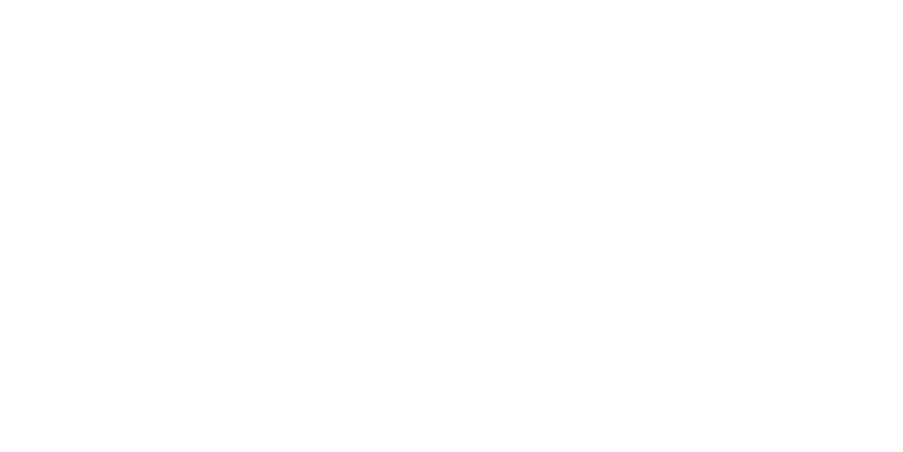
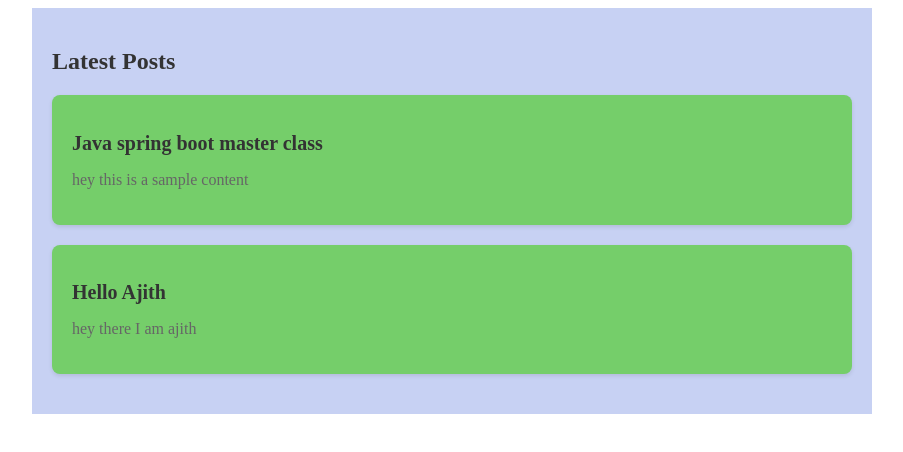
Before and after one commit to Ajithkrkd/react-redux, a React (Vite) app: page / in a window 1280 px wide. Shown: the top 452 px of the page, without its empty margins (188-1091 px from the left). Built offline with nearby package versions, Linux system fonts and the light colour scheme.

Commit message:
posts listed

```diff
--- a/src/App.jsx
+++ b/src/App.jsx
@@ -1,6 +1,7 @@
 
 
 import './App.css'
+import PostsList from './features/posts/PostsList'
 
 function App() {
 
@@ -8,7 +9,7 @@
   return (
     <>
       <main>
-
+        <PostsList/>
       </main>
     </>
   )
--- a/src/app/store.js
+++ b/src/app/store.js
@@ -1,8 +1,9 @@
 import {configureStore} from "@reduxjs/toolkit";
+import postsReducer from "../features/posts/postsSlice";
 
 export const store = configureStore({
 
         reducer:{
-
+            posts:postsReducer
         }
     });
--- /dev/null
+++ b/src/features/posts/PostsList.jsx
@@ -0,0 +1,23 @@
+import { useSelector } from "react-redux";
+import './postsList.css'
+import { getAllPosts } from "./postsSlice";
+
+function PostsList() {
+  const posts = useSelector(getAllPosts);
+
+  const renderPost = posts.map((post) => (
+    <article key={post.id} className="post-card">
+      <h1>{post.title}</h1>
+      <p>{post.content}</p>
+    </article>
+  ));
+
+  return (
+    <div className="posts-list-container">
+      <h2 className="posts-list-title">Latest Posts</h2>
+      <div className="posts-list">{renderPost}</div>
+    </div>
+  );
+}
+
+export default PostsList;
--- /dev/null
+++ b/src/features/posts/postsList.css
@@ -0,0 +1,31 @@
+.posts-list-container {
+    max-width: 800px;
+    margin: 0 auto;
+    padding: 20px;
+    background-color: #c7d1f3;
+  }
+
+  .posts-list-title {
+    font-size: 24px;
+    color: #333;
+    margin-bottom: 20px;
+  }
+
+  .post-card {
+    background-color: #75ce6a;
+    border-radius: 8px;
+    padding: 20px;
+    margin-bottom: 20px;
+    box-shadow: 0 2px 4px rgba(0, 0, 0, 0.1);
+  }
+
+  .post-card h1 {
+    font-size: 20px;
+    color: #333;
+    margin-bottom: 10px;
+  }
+
+  .post-card p {
+    font-size: 16px;
+    color: #666;
+  }
--- /dev/null
+++ b/src/features/posts/postsSlice.js
@@ -0,0 +1,18 @@
+import { createSlice } from "@reduxjs/toolkit";
+
+const initialState =[
+    {id: 1,title: "Java spring boot master class",content: "hey this is a sample content"},
+    {id: 2,title: "Hello Ajith",content: "hey there I am ajith"}
+]
+
+const postsSlice = createSlice({
+    name: "posts",
+    initialState,
+    reducers: {
+
+    }
+})
+
+export const getAllPosts = (state) => state.posts;
+
+export default postsSlice.reducer;
```
